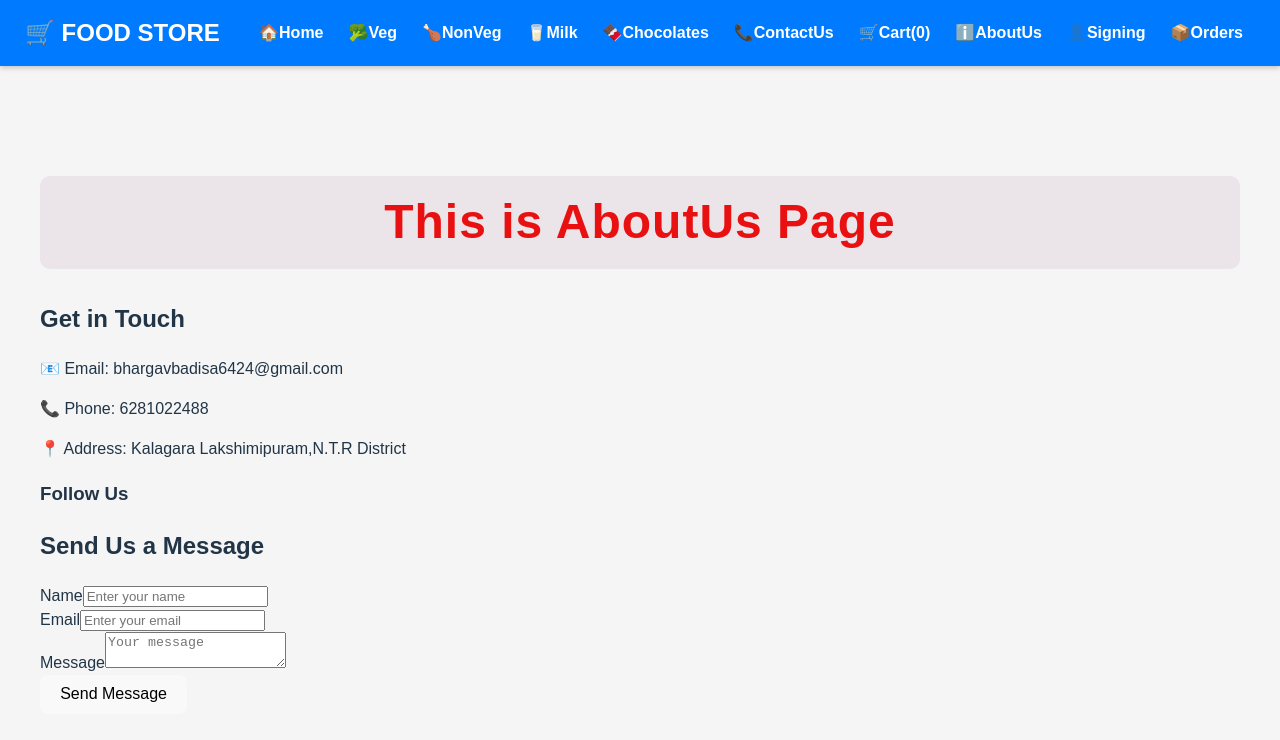
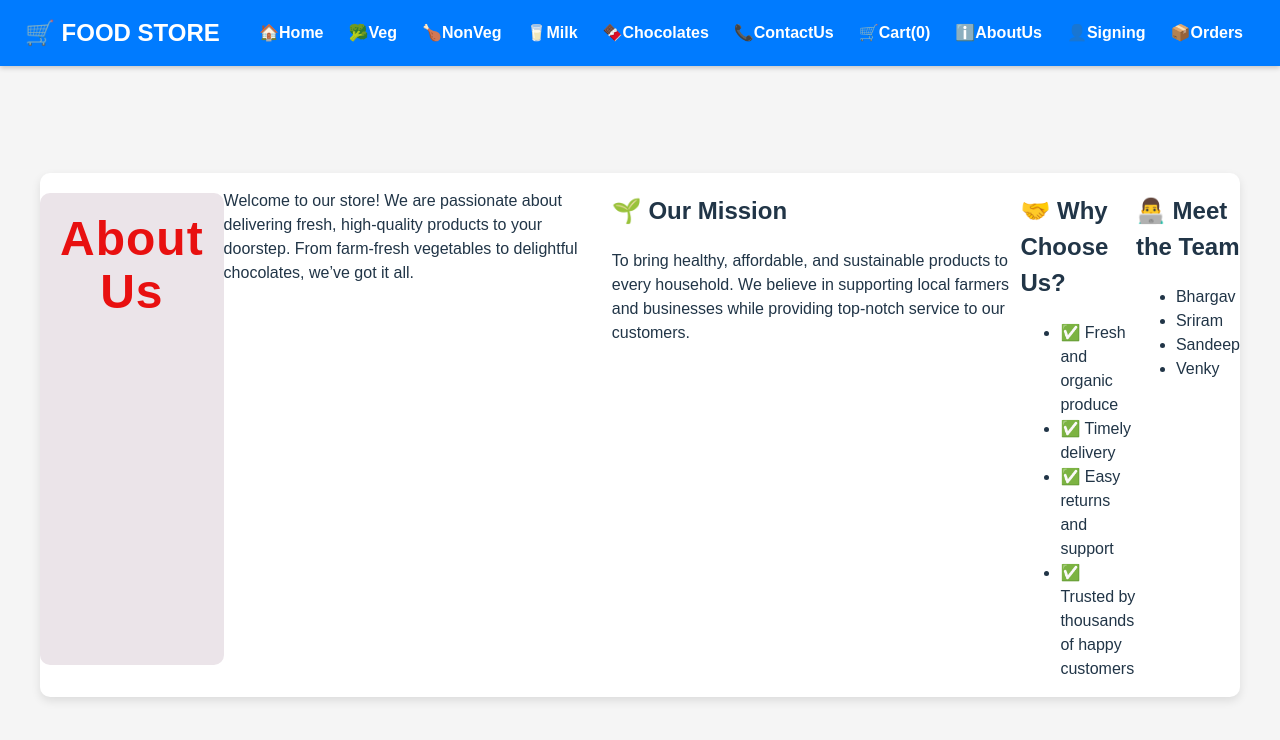
Before and after one commit to bhargavbadisa/ReactFOODSTORE, a React (Vite) app: page /aboutUs in a window 1280 px wide. Shown: the top 740 px of the page. Built offline with nearby package versions, Linux system fonts and the light colour scheme.

Commit message:
Refactor AboutUs component and add new sections
Refactor AboutUs component to improve structure and readability. Added mission statement and team section.

```diff
--- a/src/AboutUs.jsx
+++ b/src/AboutUs.jsx
@@ -1,71 +1,46 @@
-import React from 'react'
-import './AboutUs.css';
+
+import React from 'react';
+import './AboutUs.css'; // Import the scoped CSS
+
 function AboutUs() {
   return (
-    <>
-      <h1>This is AboutUs Page</h1>
-        <div className="min-h-screen bg-gray-100 p-6 flex justify-center items-center">
-      <div className="bg-white shadow-lg rounded-lg flex flex-col lg:flex-row w-full max-w-6xl">
+    <div className="about-container">
+      <h1 className="about-title">About Us</h1>
+      <p className="about-intro">
+        Welcome to our store! We are passionate about delivering fresh, high-quality products
+        to your doorstep. From farm-fresh vegetables to delightful chocolates, we’ve got it all.
+      </p>
 
-        {/* Left Section - Contact Info */}
-        <div className="bg-cyan-900 text-white p-8 rounded-l-lg flex-1">
-          <h2 className="text-2xl font-bold text-green-400 mb-6">Get in Touch</h2>
-          <div className="space-y-4 text-lg">
-            <p><span className="font-bold">📧 Email:</span> bhargavbadisa6424@gmail.com</p>
-            <p><span className="font-bold">📞 Phone:</span> 6281022488</p>
-            <p><span className="font-bold">📍 Address:</span> Kalagara Lakshimipuram,N.T.R District</p>
-          </div>
-          <div className="mt-8">
-            <h3 className="text-green-400 font-bold mb-2">Follow Us</h3>
-            <div className="flex space-x-4 text-2xl">
-              <a href="#"><i className="fab fa-facebook text-white"></i></a>
-              <a href="#"><i className="fab fa-instagram text-pink-500"></i></a>
-              <a href="#"><i className="fab fa-twitter text-blue-400"></i></a>
-            </div>
-          </div>
-        </div>
+      <div className="about-section">
+        <h2>🌱 Our Mission</h2>
+        <p>
+          To bring healthy, affordable, and sustainable products to every household. We believe
+          in supporting local farmers and businesses while providing top-notch service to our customers.
+        </p>
+      </div>
 
-        {/* Right Section - Message Form */}
-        <div className="p-8 flex-1">
-          <h2 className="text-2xl font-bold text-cyan-900 mb-6">Send Us a Message</h2>
-          <form className="space-y-4">
-            <div>
-              <label className="block font-medium">Name</label>
-              <input
-                type="text"
-                placeholder="Enter your name"
-                className="w-full border rounded p-3"
-              />
-            </div>
-            <div>
-              <label className="block font-medium">Email</label>
-              <input
-                type="email"
-                placeholder="Enter your email"
-                className="w-full border rounded p-3"
-              />
-            </div>
-            <div>
-              <label className="block font-medium">Message</label>
-              <textarea
-                placeholder="Your message"
-                className="w-full border rounded p-3 h-32"
-              ></textarea>
-            </div>
-            <button
-              type="submit"
-              className="w-full bg-cyan-900 text-white py-3 rounded hover:bg-cyan-800 transition"
-            >
-              Send Message
-            </button>
-          </form>
-        </div>
+      <div className="about-section">
+        <h2>🤝 Why Choose Us?</h2>
+        <ul>
+          <li>✅ Fresh and organic produce</li>
+          <li>✅ Timely delivery</li>
+          <li>✅ Easy returns and support</li>
+          <li>✅ Trusted by thousands of happy customers</li>
+        </ul>
+      </div>
+
+      <div className="about-section team-section">
+        <h2>👨‍💻 Meet the Team</h2>
+        <ul className="team-list">
+          <li className="team-member">Bhargav</li>
+          <li className="team-member">Sriram</li>
+          <li className="team-member">Sandeep</li>
+          <li className="team-member">Venky</li>
+        </ul>
 
       </div>
     </div>
-
-    </>
-  )
+  );
 }
 
-export default AboutUs
+export default AboutUs;
```
